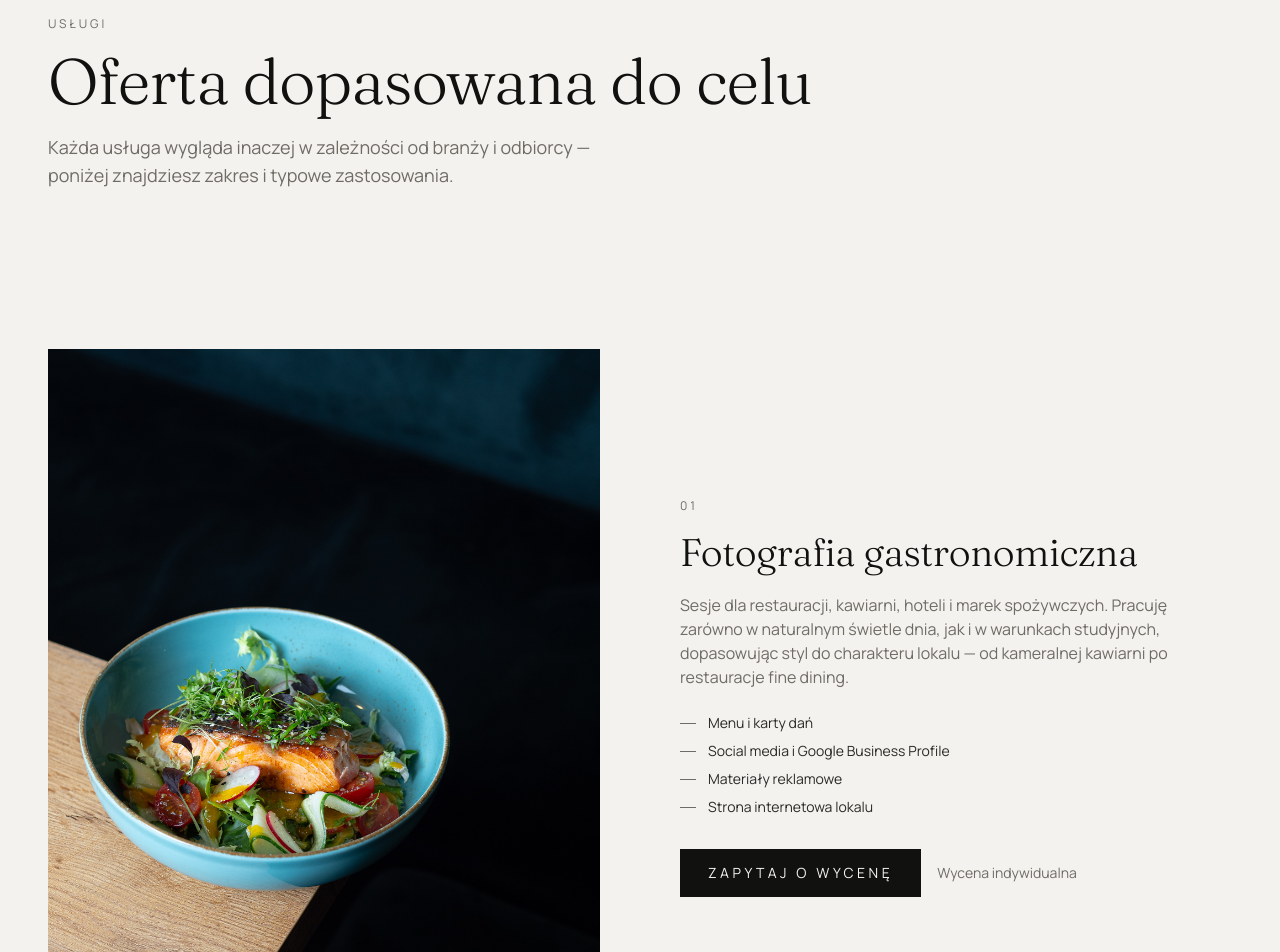
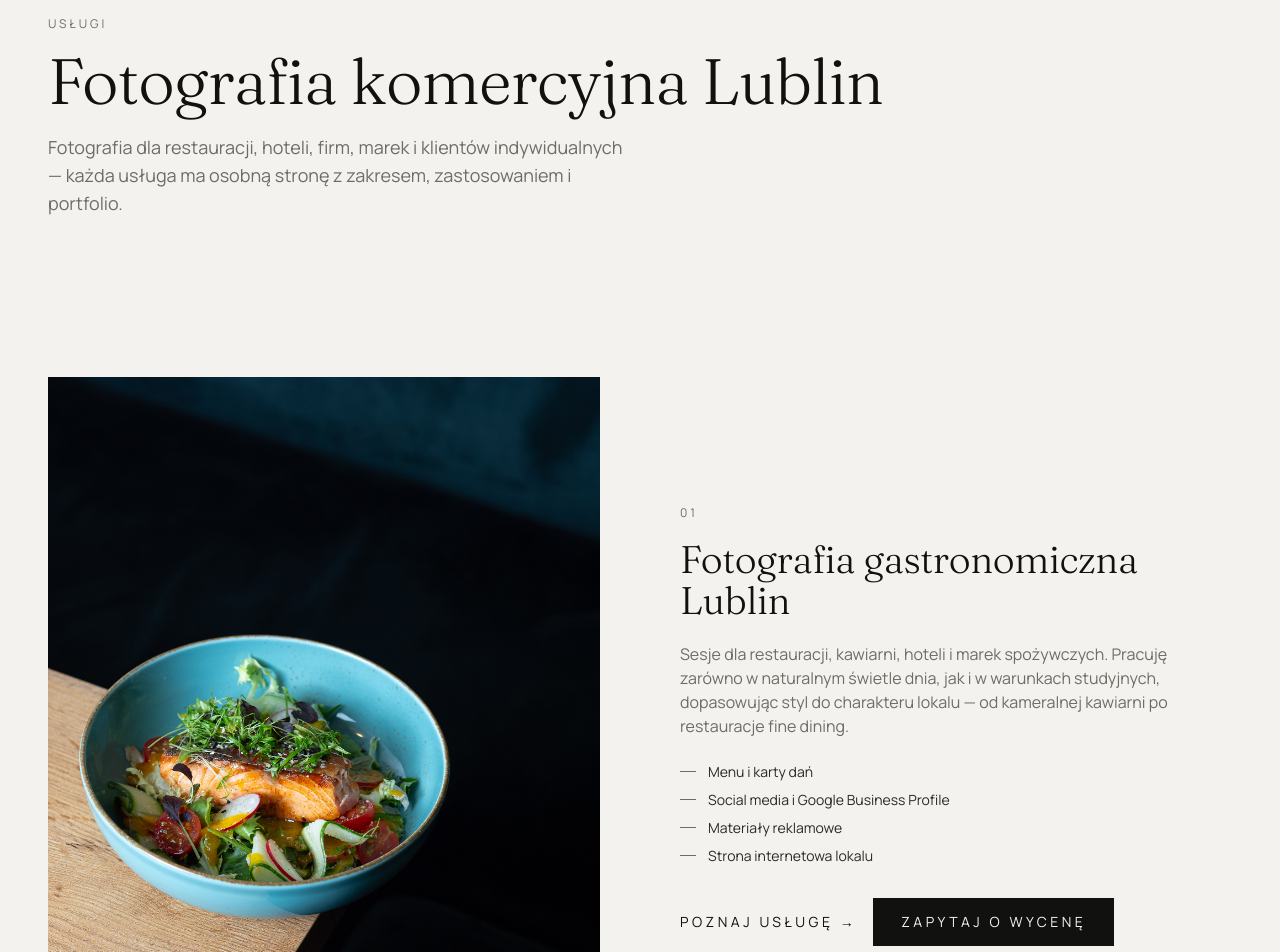
Before and after one commit to marcin-por95/POREBA-SITE, a Next.js app: page /uslugi in a window 1280 px wide. Shown: the part 160-1112 px from the top of the page. Built offline with nearby package versions, Linux system fonts and the light colour scheme; no server answers.

Commit message:
seo: improve services index semantics and internal links

```diff
--- a/app/uslugi/page.tsx
+++ b/app/uslugi/page.tsx
@@ -1,5 +1,6 @@
 import type { Metadata } from "next";
 import Image from "next/image";
+import Link from "next/link";
 import Container from "@/components/ui/Container";
 import SectionHeading from "@/components/ui/SectionHeading";
 import RevealOnScroll from "@/components/ui/RevealOnScroll";
@@ -8,9 +9,9 @@ import { services } from "@/data/services";
 import { buildMetadata } from "@/lib/metadata";
 
 export const metadata: Metadata = buildMetadata({
-  title: "Usługi",
+  title: "Fotografia komercyjna Lublin — oferta",
   description:
-    "Fotografia gastronomiczna, wnętrz i hoteli, portretowa, biznesowa, eventowa oraz content dla social media. Fotograf Lublin — wycena indywidualna.",
+    "Fotografia komercyjna w Lublinie: gastronomia, wnętrza i hotele, portret, biznes, eventy oraz content dla social media. Zobacz zakres usług i realizacje.",
   path: "/uslugi",
 });
 
@@ -19,9 +20,10 @@ export default function UslugiPage() {
     <div className="pb-24 pt-36 sm:pb-32 sm:pt-44">
       <Container>
         <SectionHeading
+          as="h1"
           eyebrow="Usługi"
-          title="Oferta dopasowana do celu"
-          description="Każda usługa wygląda inaczej w zależności od branży i odbiorcy — poniżej znajdziesz zakres i typowe zastosowania."
+          title="Fotografia komercyjna Lublin"
+          description="Fotografia dla restauracji, hoteli, firm, marek i klientów indywidualnych — każda usługa ma osobną stronę z zakresem, zastosowaniem i portfolio."
         />
       </Container>
 
@@ -47,7 +49,7 @@ export default function UslugiPage() {
 
               <RevealOnScroll delay={0.1}>
                 <span className="eyebrow text-stone">{String(idx + 1).padStart(2, "0")}</span>
-                <h2 className="mt-4 text-display-3 font-light">{service.title}</h2>
+                <h2 className="mt-4 text-display-3 font-light">{service.seoTitle}</h2>
                 <p className="mt-5 max-w-lg text-stone">{service.description}</p>
                 <ul className="mt-6 flex flex-col gap-2 text-sm">
                   {service.useCases.map((useCase) => (
@@ -58,10 +60,15 @@ export default function UslugiPage() {
                   ))}
                 </ul>
                 <div className="mt-8 flex flex-wrap items-center gap-4">
+                  <Link
+                    href={`/uslugi/${service.seoSlug}`}
+                    className="text-sm uppercase tracking-widest2 link-underline"
+                  >
+                    Poznaj usługę →
+                  </Link>
                   <Button href="/kontakt" variant="primary">
                     Zapytaj o wycenę
                   </Button>
-                  <span className="text-sm text-stone">Wycena indywidualna</span>
                 </div>
               </RevealOnScroll>
             </Container>
```
